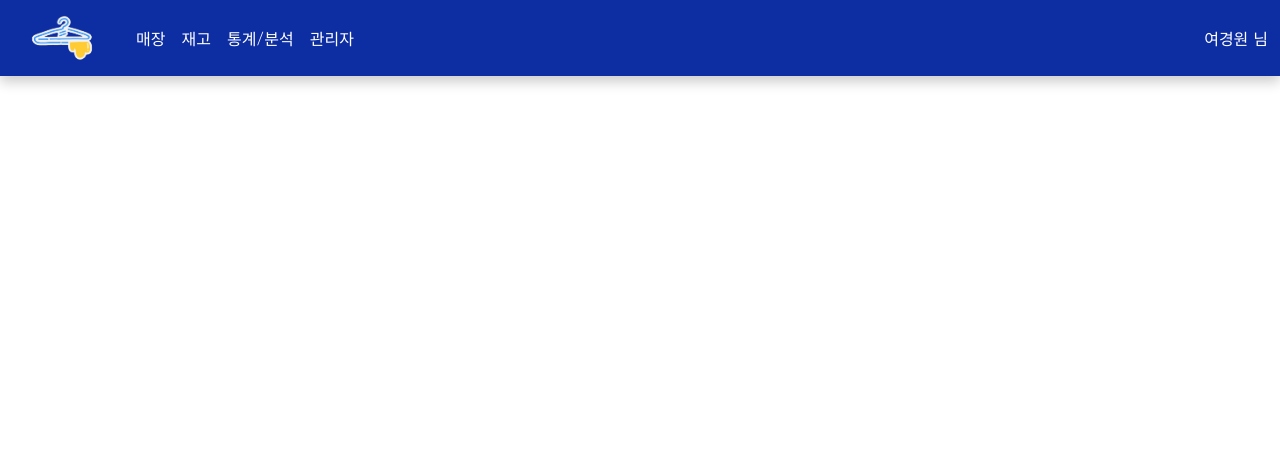
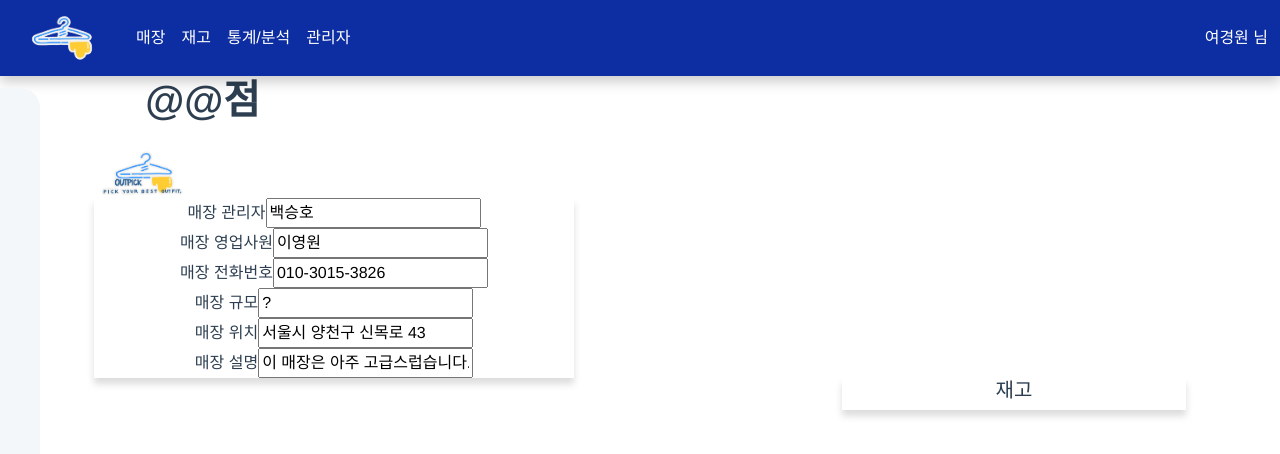
Before and after one commit to nbbb9/be05-fin-OutPick_Frontend, a Vue app: page /detail/1 in a window 1280 px wide. Shown: the top 454 px of the page. Built offline with nearby package versions, Linux system fonts and the light colour scheme.

Commit message:
add : 진행중...

```diff
--- a/package.json
+++ b/package.json
@@ -10,6 +10,7 @@
   "dependencies": {
     "axios": "^1.7.2",
     "core-js": "^3.8.3",
+    "element-plus": "^2.7.5",
     "vue": "^3.2.13",
     "vue-router": "^4.3.2",
     "vuex": "^4.0.2",
@@ -22,7 +23,9 @@
     "@vue/cli-plugin-eslint": "~5.0.0",
     "@vue/cli-service": "~5.0.0",
     "eslint": "^7.32.0",
-    "eslint-plugin-vue": "^8.0.3"
+    "eslint-plugin-vue": "^8.0.3",
+    "unplugin-auto-import": "^0.17.6",
+    "unplugin-vue-components": "^0.27.0"
   },
   "eslintConfig": {
     "root": true,
--- a/src/pages/Shop/ListShop/DetailShop.vue
+++ b/src/pages/Shop/ListShop/DetailShop.vue
@@ -1,15 +1,137 @@
 <template>
   <div class="container">
-      DetailShop
+    <!-- sidebar -->
+    <ShopSidebar @ShopSidebar="selectMenu"/>
+
+    <!--매장이름 & 사진-->
+    <div class="title-image">
+      <div>
+        <h1 class="shop-name">@@점</h1>
+      </div>
+      <div class="image-container">
+        <img src="@/assets/로고_슬로건.png" alt="" class=" mt-3" >
+      </div>
+    </div><!--매장이름 & 사진 끝-->
+
+    <!-- 매장 상세정보 -->
+    <div class="shop_detail_form">
+      <div class="form-group">
+        <label for="manager">매장 관리자</label>
+        <input type="text" id="manager" value="백승호">
+      </div>
+
+      <div class="form-group">
+        <label for="salesperson">매장 영업사원</label>
+        <input type="text" id="salesperson" value="이영원">
+      </div>
+
+      <div class="form-group">
+        <label for="phone">매장 전화번호</label>
+        <input type="text" id="phone" value="010-3015-3826">
+      </div>
+
+      <div class="form-group">
+        <label for="size">매장 규모</label>
+        <input type="text" id="size" value="?">
+      </div>
+
+      <div class="form-group">
+        <label for="location">매장 위치</label>
+        <input type="text" id="location" value="서울시 양천구 신목로 43">
+      </div>
+
+      <div class="form-group">
+        <label for="description">매장 설명</label>
+        <input type="text" id="description" value="이 매장은 아주 고급스럽습니다.">
+      </div>
+    </div><!-- 매장 상세정보 끝-->
+
+    <!-- 매장 재고 조회 -->
+    <div class="shop_detail_stock">
+      <h5 class="row-right">재고</h5>
+    </div><!-- 매장 재고 조회 끝-->
+
   </div>
 </template>
 
 <script>
+  import ShopSidebar from '@/components/ShopSidebar.vue';
+
   export default {
+    components :{
+      ShopSidebar
+    },
+    setup() {
+
+      const tableData = [
+        {
+          product_name: '2016-05-03',
+          stock: 'Tom'
+        },
+        {
+          product_name: '2016-05-02',
+          stock: 'Tom'
+        }
+      ]
+
+    return {
+      tableData
+
+    }
+  }
 
   }
 </script>
 
 <style>
 
+  /* 폰트 */
+  @import url('https://fonts.googleapis.com/css2?family=Gowun+Dodum&display=swap');
+
+  .title-image{
+    display: flex;
+    flex-direction: column;
+    justify-content: center; /* 세로 중앙 정렬 */
+    text-align: left;
+    width:80vw;
+  }
+
+  /* 매장 이름*/
+  .shop-name{
+    text-align: left;
+    padding-left: 5%;
+    font-weight: bold; /* 글씨를 볼드체로 설정 */
+  }
+
+  .image-container {
+    width: 100%;
+    /* height: auto; /* 부모 요소에 맞게 설정, 필요시 고정 높이 추가 */
+    overflow: hidden; /* 이미지가 부모 요소를 벗어나지 않도록 함 */
+  }
+  /*매장 사진*/
+  .shop-image{
+    width: 100%;
+    height: auto; /* 비율을 유지하면서 부모 요소에 맞게 설정 */
+    display: block;
+    border: 2px solid #000; /* 이미지 테두리 설정 */
+    border-radius: 5px; /* 테두리 모서리 둥글게 설정 (선택 사항) */
+  }
+  /*매장 상세정보 영역 */
+  .shop_detail_form{
+    max-height : 75vh;
+    width: 60vh;
+    overflow-y: auto;
+    vertical-align: middle;
+    box-shadow: 0 6px 7px rgba(79, 79, 79, 0.2);
+  }
+  /*매장 상세에서 재고량 */
+  .shop_detail_stock{
+    max-height : 50vh;
+    width: 43vh;
+    float: right;
+    overflow-y: auto;
+    vertical-align: middle;
+    box-shadow: 0 6px 7px rgba(79, 79, 79, 0.2);
+  }
+
 </style>
--- a/src/pages/Shop/ListShop/ListShop.vue
+++ b/src/pages/Shop/ListShop/ListShop.vue
@@ -28,7 +28,7 @@
 
     <!-- 매장 리스트 조회 -->
     <div class="row mt-1 listDiv" >
-        <table class="table table-hover border-gray" >
+        <table class="table table-hover border-gray">
           <thead>
             <tr>
               <th>매장ID</th>
@@ -65,8 +65,7 @@ import { useStore } from 'vuex';
 import { ref } from 'vue';
 import ShopSidebar from '@/components/ShopSidebar.vue'
 import { useRouter } from 'vue-router';
-import { shop_all_list } from "@/shop_axios.js";
-import { shop_my_list } from '@/shop_axios';
+import { shop_my_list, shop_all_list } from '@/shop_axios';
 
 export default {
   components :{
@@ -75,6 +74,7 @@ export default {
   setup(){
 
     const store = useStore();   // store Vuex 변수
+    const router = useRouter(); //router 변수
 
     let all_shop_list = ref([]); //전체 매장정보를 위한 배열
 
@@ -117,12 +117,11 @@ export default {
     }
 
     //내 담당 매장 상세 보기
-    // const showMyShopDetails = () => {
-    //   const response = await shop_my_detail(shop_idm, store.state.loginToken);
-    // }
+    const showMyShopDetails = (shop) => {
+      router.push({name: 'DetailShop', params: { shopId: shop.shop_id} });
+    }
 
     // 메뉴 이동
-    const router = useRouter();
     const selectMenu = (selectMenu) => {
       console.log(selectMenu);
 
@@ -156,14 +155,15 @@ export default {
       search,
       selectMenu,
       showAllShop,
-      showMyChargeShop
+      showMyChargeShop,
+      showMyShopDetails
     }
   }
 
 }
 </script>
 
-<style>
+<style scoped>
 
 /* 폰트 */
 @import url('https://fonts.googleapis.com/css2?family=Gowun+Dodum&display=swap');
--- a/src/pages/Store/ListStoreStock.vue
+++ b/src/pages/Store/ListStoreStock.vue
@@ -1,4 +1,4 @@
-<template>
+npm <template>
     <div class="container" >
 
       <!-- sidebar -->
--- a/src/router/index.js
+++ b/src/router/index.js
@@ -5,6 +5,7 @@ import StoreLogin from "@/pages/Store/StoreLoginPage.vue"
 
 // 본 프로그램
 import ListShop from "@/pages/Shop/ListShop/ListShop.vue"
+import DetailShop from "@/pages/Shop/ListShop/DetailShop.vue";
 import ListEmployee from "@/pages/Admin/Employee/ListEmployee.vue";
 
 // 매장
@@ -30,6 +31,12 @@ const router = createRouter({
             path : "/shop_list",
             name : "ListShop",
             component : ListShop
+        },
+        {
+            path: '/detail/:shopId',
+            name: 'DetailShop',
+            component: DetailShop,
+            props: true
         },
         {
             path : "/employee_list",
```
Also changed, not shown: vue.config.js (line endings or trailing spaces), 1 other file (tests, documents, lock files or other folders). Lines whose indentation alone changed are shown as unchanged.
